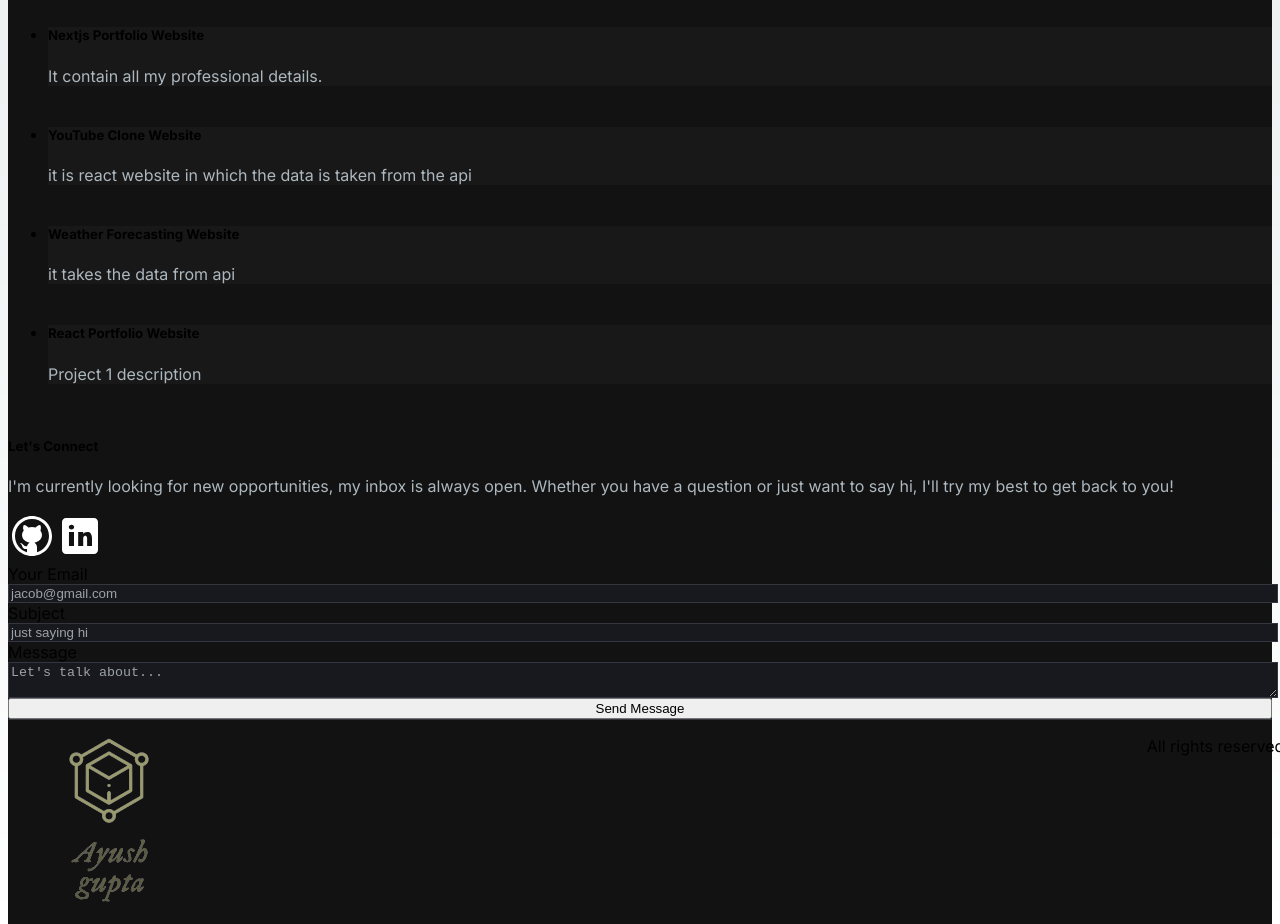
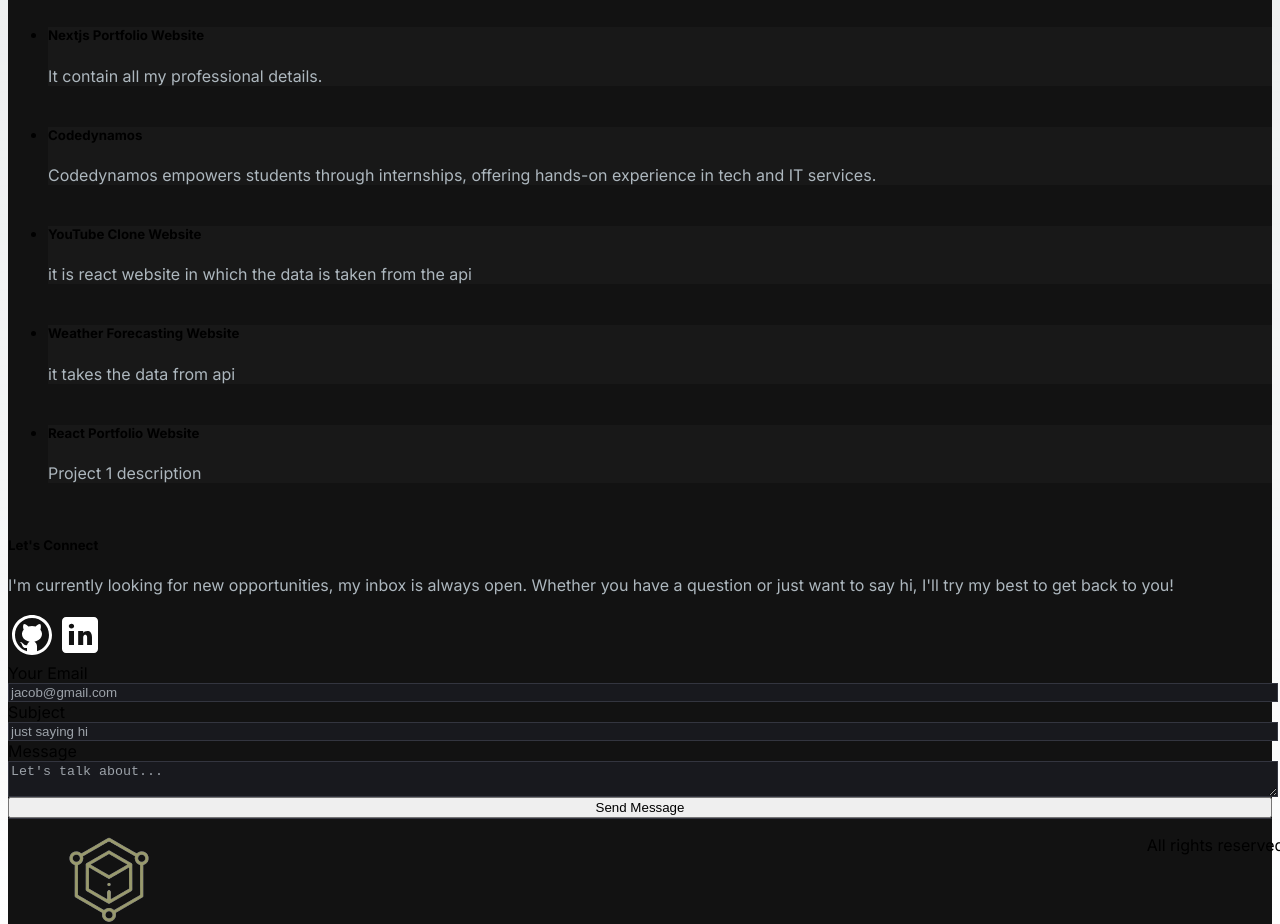
Before and after one commit to 786Ayush/portfolio, a Next.js app: page / in a window 1280 px wide. Shown: the part 1380-2304 px from the top of the page. Built offline with nearby package versions, Linux system fonts and the light colour scheme.

Commit message:
added projects

```diff
--- a/app/components/HeroSection.jsx
+++ b/app/components/HeroSection.jsx
@@ -29,8 +29,6 @@ const HeroSection = () => {
                 1000,
                 "Compitative Programmer",
                 1000,
-                "UI/UX Designer",
-                1000,
               ]}
               wrapper="span"
               speed={50}
@@ -52,7 +50,7 @@ const HeroSection = () => {
             <button className="px-1 py-1 w-full sm:w-fit rounded-full bg-gradient-to-br from-blue-500 via-purple-500 to-pink-500 hover: bg-slate-800 text-white  mt-3">
               <Link
                 href={
-                  "https://drive.google.com/file/d/14l9DQPmhisGoLJuyIEYY4bRStOQ0GjGv/view?usp=sharing"
+                  "https://drive.google.com/file/d/1DQ5GOpEUQpqCHwYmvrH-cFoPtHe0UEkK/view?usp=sharing"
                 }
                 className="block bg-[#121212] hover:bg-slate-800 rounded-full px-5 py-2"
               >
--- a/app/components/ProjectSection.jsx
+++ b/app/components/ProjectSection.jsx
@@ -16,6 +16,15 @@ const ProjectData = [
   },
   {
     id: 2,
+    title: "Codedynamos",
+    description: "Codedynamos empowers students through internships, offering hands-on experience in tech and IT services.",
+    image: "/codedynamos.png",
+    tag: ["All","Web"],
+    gitUrl: "https://github.com/786Ayush/Codedynamos",
+    previewUrl: "https://codedynamos.com",
+  },
+  {
+    id: 5,
     title: "YouTube Clone Website",
     description: "it is react website in which the data is taken from the api",
     image: "/youtubeclone.png",
@@ -41,6 +50,7 @@ const ProjectData = [
     gitUrl: "/",
     previewUrl: "/",
   },
+
 ];
 
 const ProjectSection = () => {
```
Also changed, not shown: public/codedynamos.png (added).
